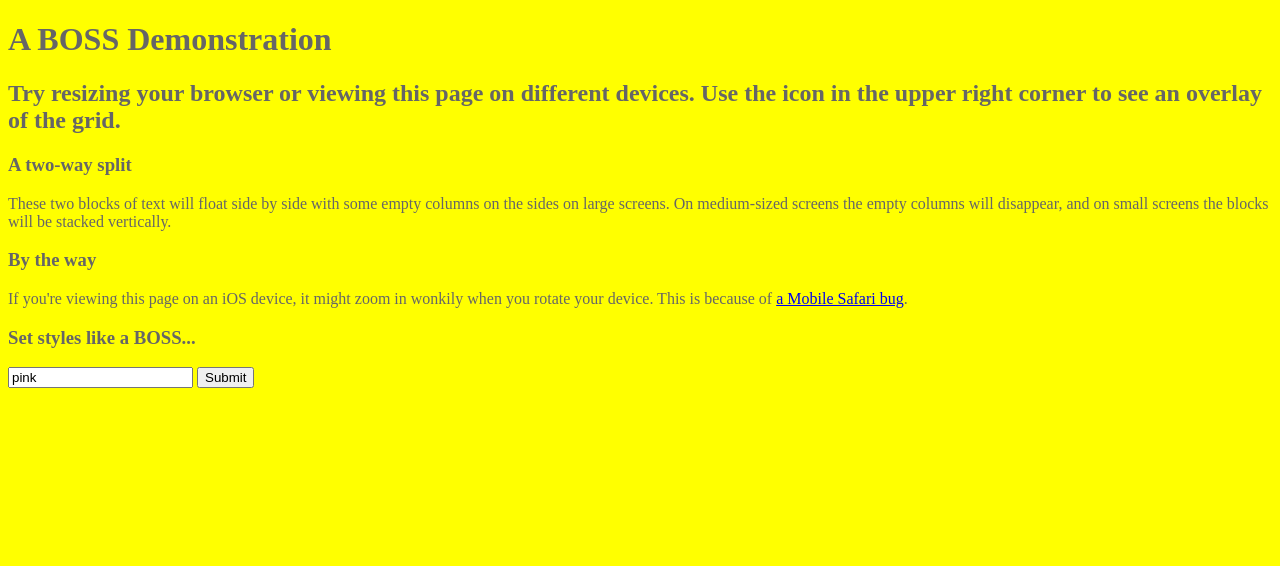
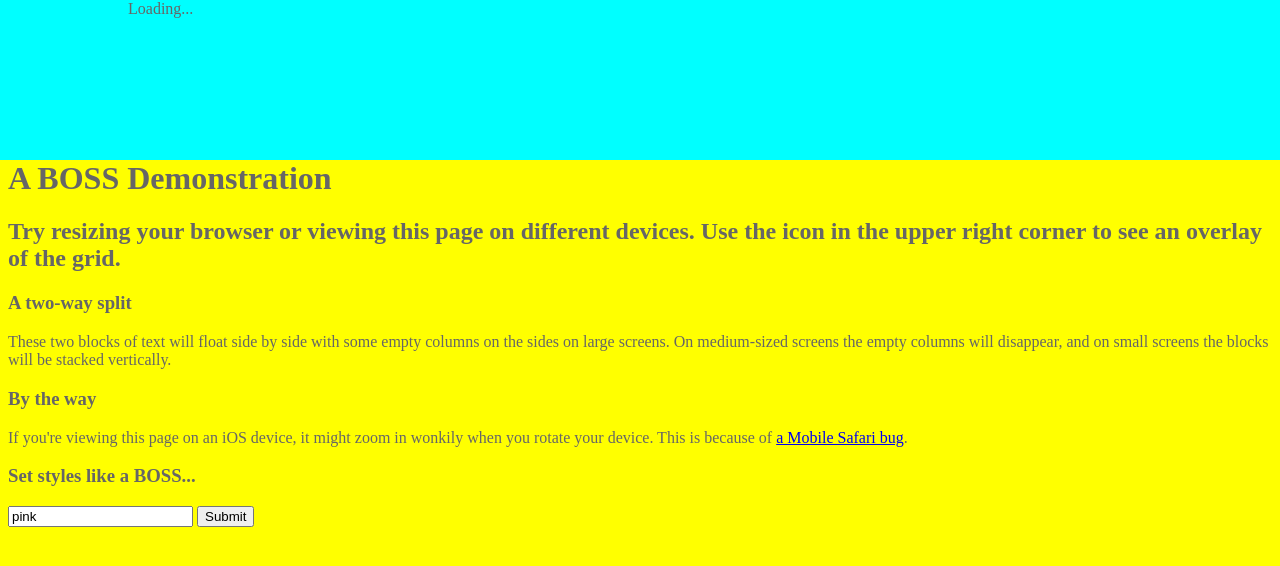
Before and after one commit to chrisjacob/BOSS.js, a plain HTML site: page index.html in a window 1280 px wide. Drawn offline with Linux system fonts and the light colour scheme; animation ran at ten frames a second.

Commit message:
loading and loaded classes + test styles

```diff
--- a/assets/js/BOSS.js
+++ b/assets/js/BOSS.js
@@ -1,5 +1,21 @@
-// There's a new BOSS in town; you're end-user!
-var BOSS = {};
+
+window.BOSS = (function( window, document, undefined ){
+
+  var
+  version = '0.0.1',
+  BOSS = {
+    // #basic hash (url fragment identifier) can be used to force BASIC mode on an ADVANCED browser
+    'mode': (location.hash == '#basic') ? 'basic' : null,
+    'load': []
+  },
+  docElement = document.documentElement,
+  docHead = document.head || document.getElementsByTagName('head')[0],
+  elementAddClass = function( element, addClass ){
+    element.className = element.className + ' ' + addClass;
+  },
+  elementReplaceClass = function( element, replaceClass, addClass ){
+    element.className = element.className.replace(replaceClass, addClass);
+  };
 
   // During development bind uncompressed Modernizr to uncompress yepnope.
   // Useful for when you move to the "production" version of Modernizr (with the Modernizr.load "extra")
@@ -7,28 +23,45 @@ Modernizr.load = function(needs){
     return yepnope(needs);
   };
 
-// #basic hash (url fragment identifier) can be used to force BASIC mode on an ADVANCED browser
-BOSS.mode = (location.hash == '#basic') ? 'basic' : null;
-
   // ADVANCED mode requires HTML5 Media Query's AND localStorage
   if( BOSS.mode !== 'basic'
       && Modernizr.mq('(min-width: 0px)')
       && Modernizr.localstorage )
   {
     BOSS.mode = 'advanced';
+    elementAddClass(docElement, BOSS.mode);
 
-  Modernizr.load([
+    BOSS.load = [
       'assets/css/advanced.default.css',
       'assets/less/advanced.custom.less',
       'assets/js/less-1.1.4.__edited.js'
-  ]);
+    ];
   }
   else
   {
     BOSS.mode = 'basic';
+    elementAddClass(docElement, BOSS.mode);
 
-  Modernizr.load('assets/css/basic.default.css');
+    BOSS.load = [
+      'assets/css/basic.default.css'
+    ];
   }
+
+  // Final resource to load triggers the "loaded" styling
+  BOSS.load.push({
+    load: 'assets/css/load.loaded.css',
+    complete: function(){
+      // Replace "loading" class with "loaded" on <html> element, if it exists:
+      elementReplaceClass(docElement, 'loading', 'loaded')
+    }
+  });
+
+  // Get the party started
+  Modernizr.load(BOSS.load);
 
   // Debug
   console.log(BOSS);
+
+  return BOSS;
+
+})(this, this.document);
--- /dev/null
+++ b/assets/less/load.loaded.less
@@ -0,0 +1,10 @@
+.loaded {
+  body { margin-top: 5em; }
+  #loading { height: 5em; background-color: green; }
+  &.advanced {
+    #loading { background-color: purple; }
+  }
+  &.basic {
+    #loading { background-color: pink; }
+  }
+}
--- /dev/null
+++ b/assets/less/load.loading.less
@@ -0,0 +1,24 @@
+#loading {
+  width: 100%; position: fixed; top: 0; left: 0;
+  .wrapper { width: 80%; margin: 0 auto; }
+}
+
+.loading {
+  body { margin-top: 10em; }
+  #loading { height: 10em; background-color: blue; }
+  &.advanced {
+    #loading { background-color: aqua; }
+  }
+  &.basic {
+    #loading { background-color: royalblue; }
+  }
+}
+
+/* IE6 doesn't understand the chain of classes within a CSS selector.
+   IE6 only reads the last class.
+   So `.no-js.loading #loading` is evaluated as `.loading #loading` */
+.no-js {
+  &.loading {
+    #loading { display: none; }
+  }
+}
--- a/index.html
+++ b/index.html
@@ -1,5 +1,5 @@
 <!DOCTYPE html>
-<html lang="en" class="loading basic no-js">
+<html lang="en" class="loading no-js">
 <head>
   <meta charset="utf-8">
   <meta http-equiv="X-UA-Compatible" content="IE=edge,chrome=1">
@@ -14,6 +14,9 @@
 
   <!-- yepnope... with ".less support" hack -->
   <script src="assets/js/yepnope.__edited.js"></script>
+
+  <!-- Display "Loading" state to hide FOUC (Flash Of Unstyled Content) -->
+  <link rel="stylesheet" href="assets/css/load.loading.css">
 
   <!-- Provide the BASIC default styles for no-js visitors -->
   <noscript>
@@ -58,14 +61,20 @@
         </form>
       </section>
     </article>
-  </div><!--! end of #container -->
+  </div><!--! #container -->
+
+  <div id="loading">
+    <div class="wrapper">
+      Loading...
+    </div>
+  </div><!-- #loading -->
 
   <!-- JavaScript at the bottom for fast page loading -->
 
   <!-- Determine "basic" or "advanced" UX based on feature detection -->
   <script src="assets/js/BOSS.js"></script>
 
-  <!-- Prompt IE 6/7/8 users to install Chrome Frame.
+  <!-- Prompt IE 6/7/8 users to install Google Chrome Frame.
        chromium.org/developers/how-tos/chrome-frame-getting-started -->
   <!--[if lt IE 9 ]>
     <script defer src="//ajax.googleapis.com/ajax/libs/chrome-frame/1.0.3/CFInstall.min.js"></script>
```
Also changed, not shown: assets/css/load.loaded.css (added), assets/css/load.loading.css (added). Lines whose indentation alone changed are shown as unchanged.
